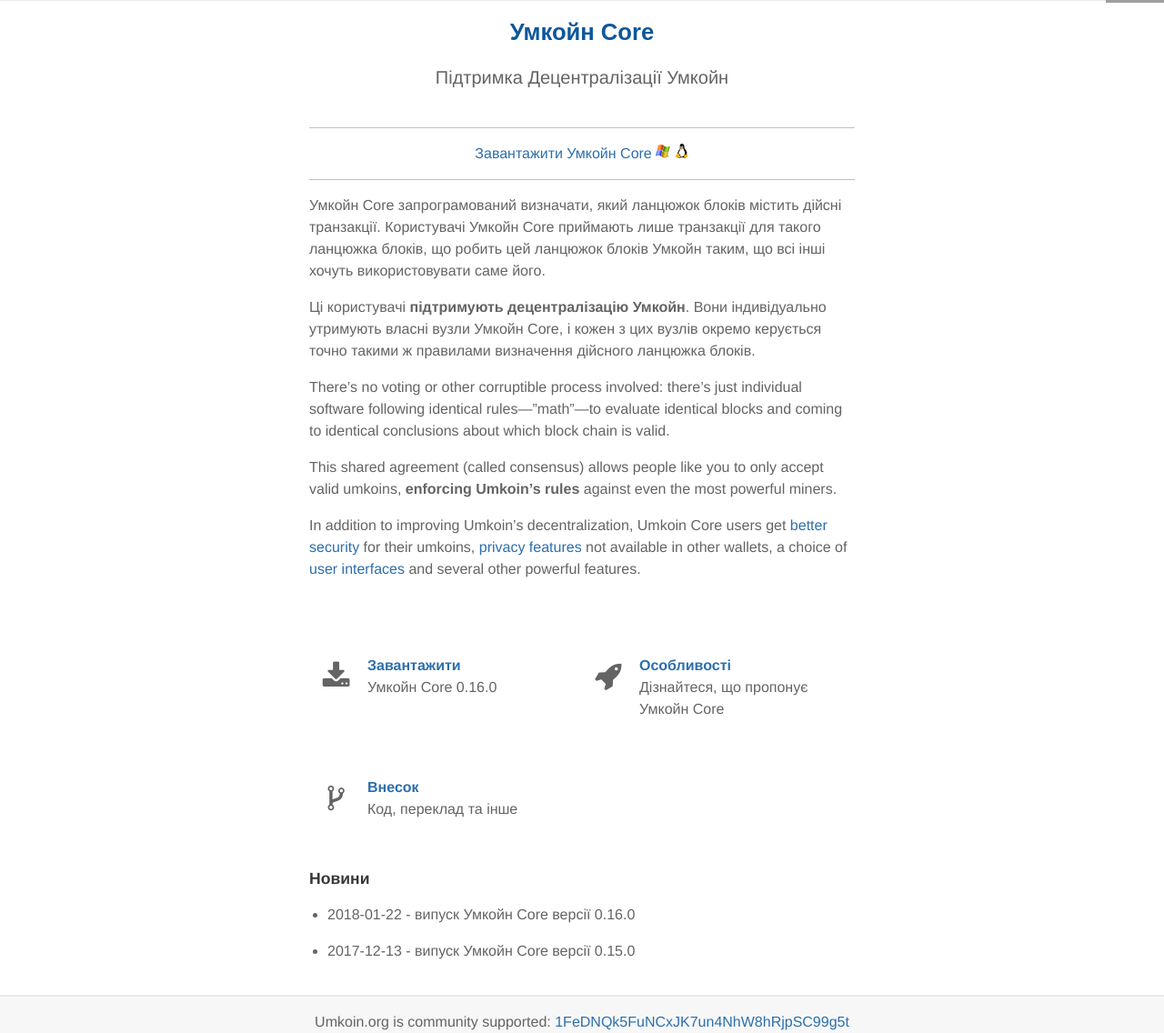
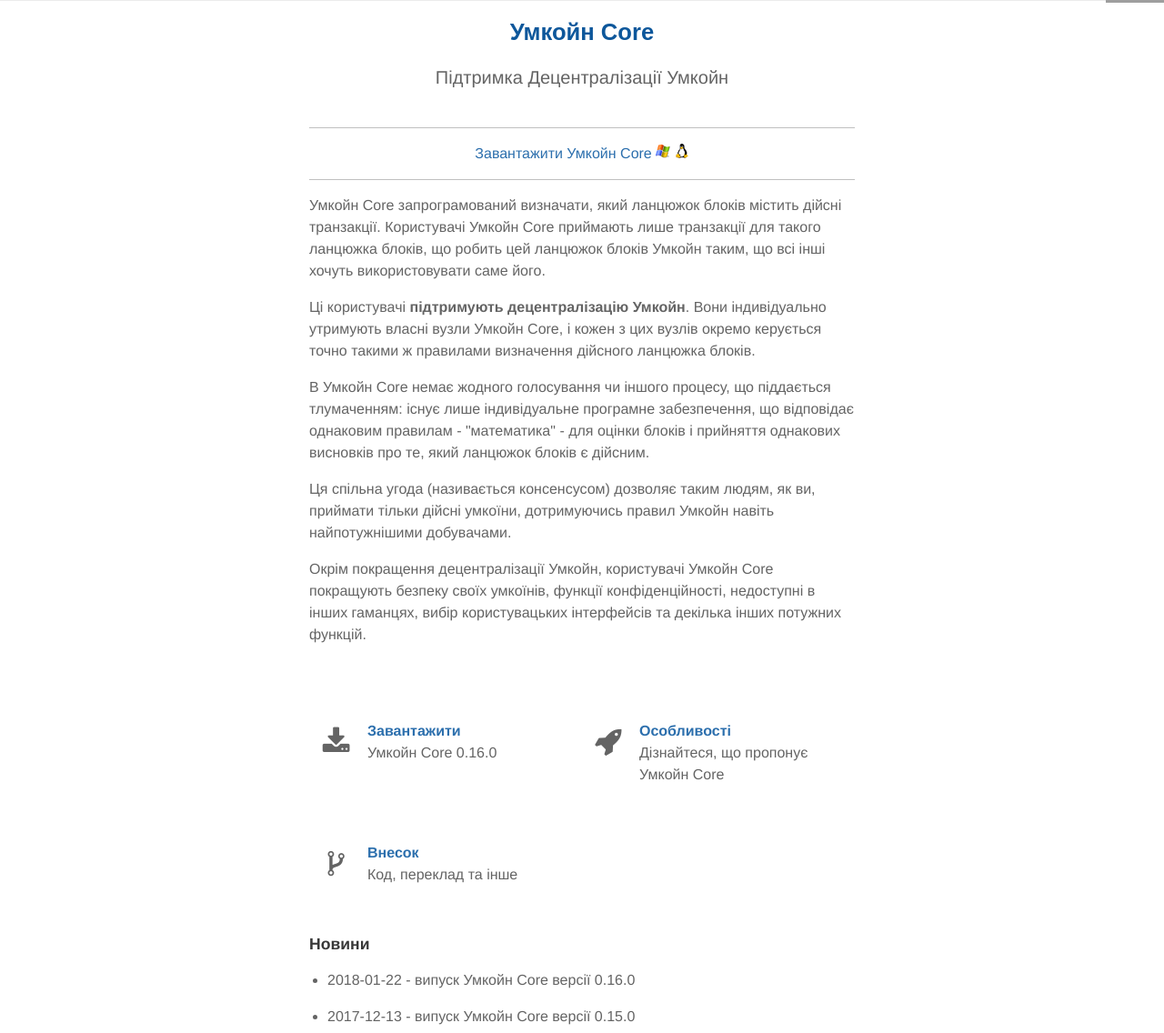
Before and after one commit to umkoin/umkoin.org, a PHP site: page /uk/umkoin-core.php in a window 1280 px wide. Shown: the part 61-1197 px from the top of the page at 91% size. Run offline with PHP 8.4, Linux system fonts and the light colour scheme; a stand-in replaces the project's code that opens the database connection; grey boxes are pictures that could not be loaded.

Commit message:
Umkoin Core page (uk) updated.
Signed-off-by: Igor Gunia <vmta@yahoo.com>

```diff
--- a/uk/umkoin-core.php
+++ b/uk/umkoin-core.php
@@ -45,10 +45,9 @@ include 'page_head.php';
 
       <p>Умкойн Core запрограмований визначати, який ланцюжок блоків містить дійсні транзакції. Користувачі Умкойн Core приймають лише транзакції для такого ланцюжка блоків, що робить цей ланцюжок блоків Умкойн таким, що всі інші хочуть використовувати саме його.</p>
       <p>Ці користувачі <b>підтримують децентралізацію Умкойн</b>. Вони індивідуально утримують власні вузли Умкойн Core, і кожен з цих вузлів окремо керується точно такими ж правилами визначення дійсного ланцюжка блоків.</p>
-      <p>There’s no voting or other corruptible process involved: there’s just individual software following identical rules—”math”—to evaluate identical blocks and coming to identical conclusions about which block chain is valid.</p>
-      <p>This shared agreement (called consensus) allows people like you to only accept valid umkoins, <b>enforcing Umkoin’s rules</b> against even the most powerful miners.</p>
-      <p>In addition to improving Umkoin’s decentralization, Umkoin Core users get <a href="/en/umkoin-core/features/validation.php">better security</a> for their umkoins, <a href="/en/umkoin-core/features/privacy.php">privacy features</a> not available in other wallets, a choice of <a href="/en/umkoin-core/features/user-interface.php">user interfaces</a> and several other powerful features.</p>
-
+      <p>В Умкойн Core немає жодного голосування чи іншого процесу, що піддається тлумаченням: існує лише індивідуальне програмне забезпечення, що відповідає однаковим правилам - "математика" - для оцінки блоків і прийняття однакових висновків про те, який ланцюжок блоків є дійсним.</p>
+      <p>Ця спільна угода (називається консенсусом) дозволяє таким людям, як ви, приймати тільки дійсні умкоїни, дотримуючись правил Умкойн навіть найпотужнішими добувачами.</p>
+      <p>Окрім покращення децентралізації Умкойн, користувачі Умкойн Core покращують безпеку своїх умкоїнів, функції конфіденційності, недоступні в інших гаманцях, вибір користувацьких інтерфейсів та декілька інших потужних функцій.</p>
       <p><br /></p>
 
       <div class="two-column-list">
```
